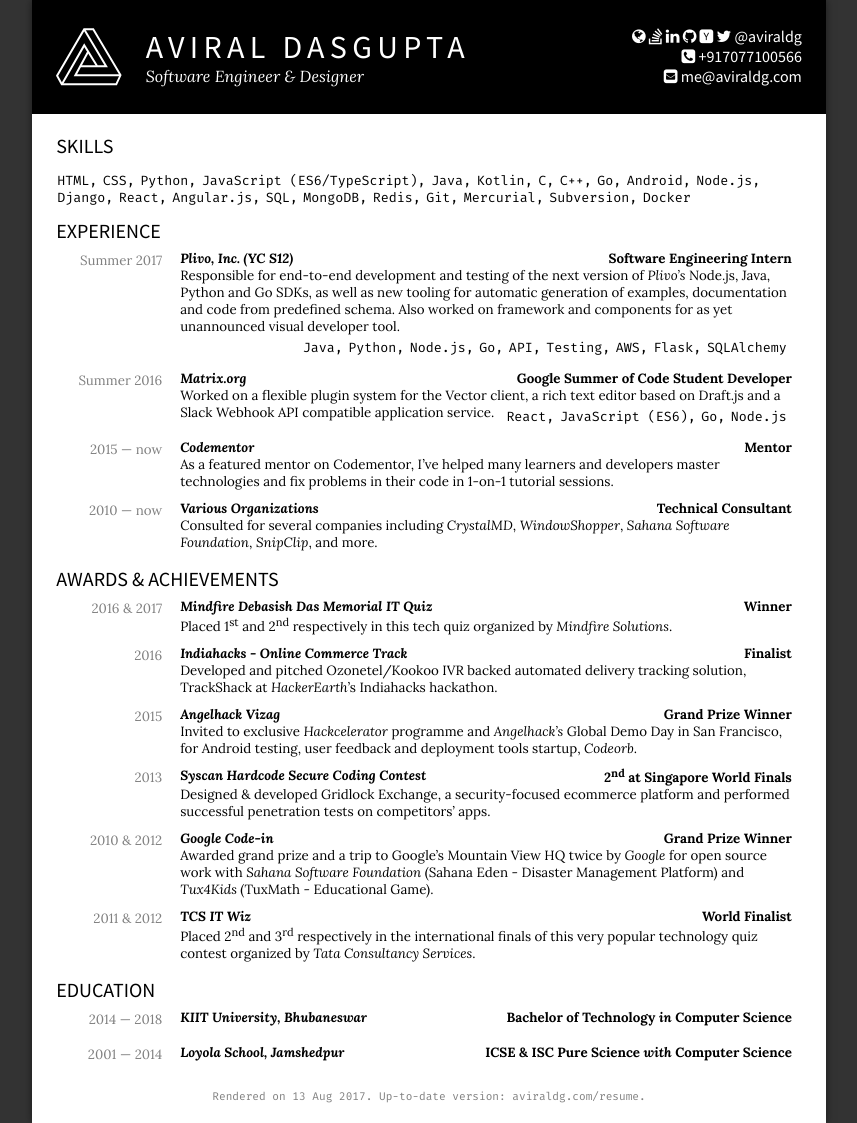
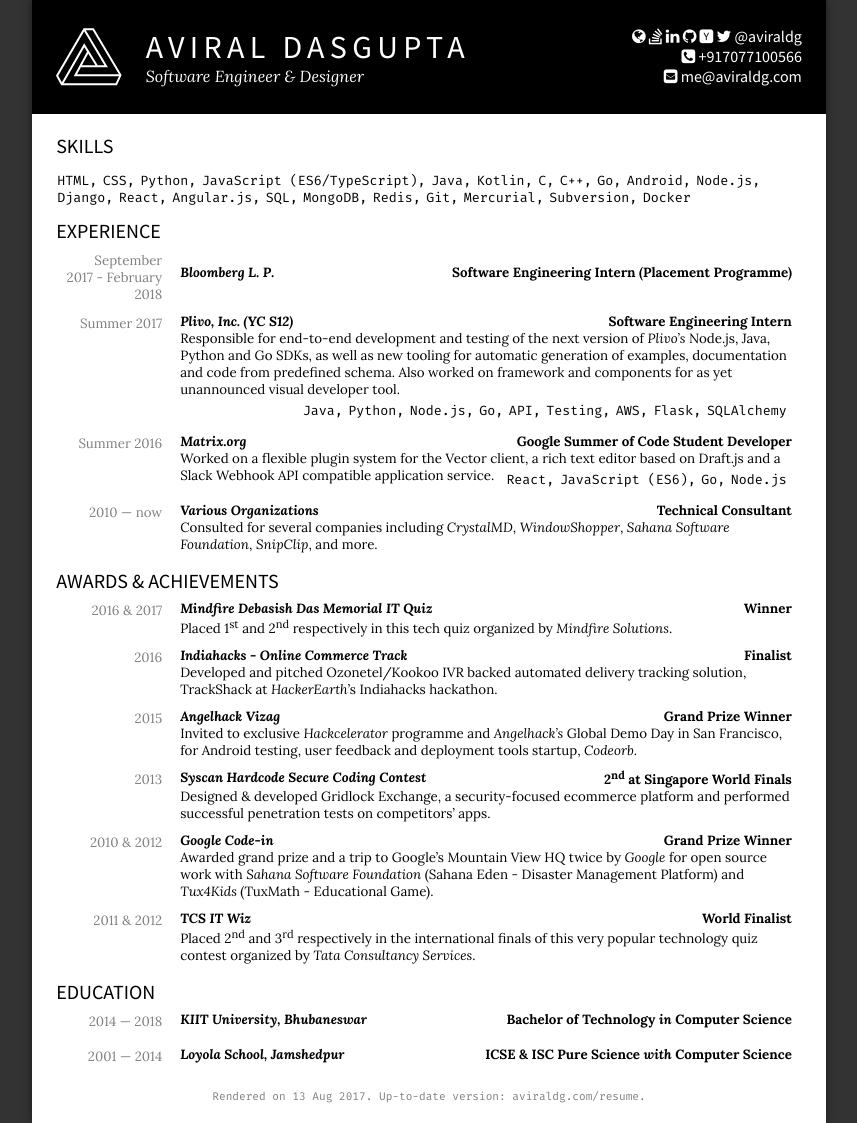
Before and after one commit to aviraldg/aviraldg.github.io, a Jekyll site: the page built from resume.html, in a window 1280 px wide. Shown: the whole page, without its empty margins (211-1068 px from the left). Built offline with Jekyll 4.4.1, drawn with Linux system fonts in a browser that asks for light colours; nearby versions of some CDN libraries; part of the change alters nothing that is shown.

Commit message:
Add Bloomberg to resume

```diff
--- a/_data/resume.yml
+++ b/_data/resume.yml
@@ -29,6 +29,9 @@ sections:
   - name: Education
     key: education
 experiences:
+  - when: September 2017 - February 2018
+    org: '<a href="https://www.bloomberg.com/company/">Bloomberg L. P.</a>'
+    role: Software Engineering Intern (Placement Programme)
   - when: Summer 2017
     org: '<a href="https://www.plivo.com/">Plivo, Inc. (YC S12)</a>'
     role: Software Engineering Intern
@@ -56,13 +59,13 @@ experiences:
     - JavaScript (ES6)
     - Go
     - Node.js
-  - when: "2015 &mdash; now"
-    org: <a href="https://www.codementor.io/aviraldg">Codementor</a>
-    role: Mentor
-    description: >
-      As a featured mentor on Codementor, I&rsquo;ve helped many learners and
-      developers master technologies and fix problems in their code in 1-on-1
-      tutorial sessions.
+#  - when: "2015 &mdash; now"
+#    org: <a href="https://www.codementor.io/aviraldg">Codementor</a>
+#    role: Mentor
+#    description: >
+#      As a featured mentor on Codementor, I&rsquo;ve helped many learners and
+#      developers master technologies and fix problems in their code in 1-on-1
+#      tutorial sessions.
     # keywords:
     # - Android
     # - Python
```
